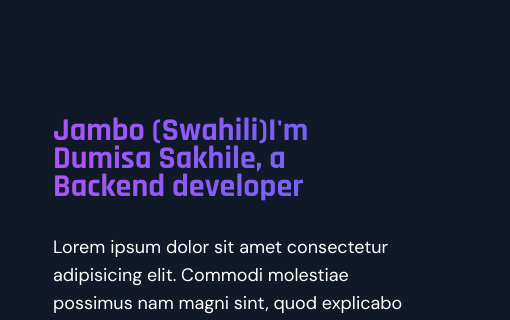
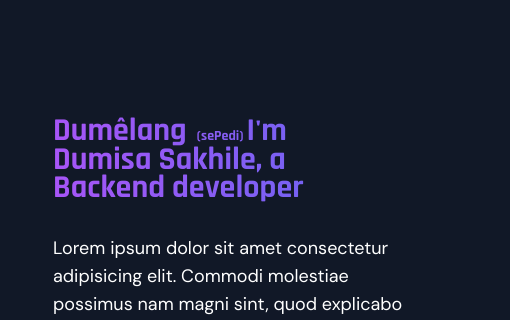
Before and after one commit to dumisa-sakhile/Dumisa, a website built with Vite: page index.html in a window 1280 px wide. Shown: the part 125-445 px from the top of the page, 627-1137 px from the left. Built offline with nearby package versions, Linux system fonts and the light colour scheme.

Commit message:
add random greeting to the hero section

```diff
--- a/index.html
+++ b/index.html
@@ -44,8 +44,8 @@
       <article class="flex flex-col gap-8 w-[300px] md:w-[350px]">
         <h1
           class="rajdhani-bold text-lg lg:text-[2rem] text-transparent bg-clip-text bg-gradient-to-r from-purple-500 to-indigo-500">
-          <span id="greeting">Jambo</span>&nbsp;<span id="greetLanguage text-sm"
-            >(Swahili)</span
+          <span id="greeting">Jambo</span>&nbsp;<span id="greetLanguage"
+             class="text-sm">(Swahili)</span
           >I'm Dumisa&nbsp;Sakhile, a Backend developer
         </h1>
 
--- a/main.js
+++ b/main.js
@@ -235,3 +235,30 @@ $("#share").addEventListener("click",function(){
   }
 
 });
+
+
+// Greeting
+const greeting = $("#greeting");
+
+const greetLanguage = $("#greetLanguage");
+
+const loadGreeting = async ()=>{
+
+const res = await fetch("/greetings.json")
+
+const greetings = await res.json()
+
+setInterval(() => {
+
+let round = Math.random();
+
+let random = Math.round(round * (greetings.length - 1));
+
+greeting.textContent = `${greetings[random].greeting}`;
+
+greetLanguage.textContent = `   ${greetings[random].language}    `;
+
+   },4000)}
+
+loadGreeting();
+// Greeting end
--- /dev/null
+++ b/public/greetings.json
@@ -0,0 +1,70 @@
+[
+  {
+    "greeting": "Sawubona",
+    "language": "(isiZulu)"
+  },
+  {
+    "greeting": "Hello",
+    "language": "(English)"
+  },
+  {
+    "greeting": "Molo",
+    "language": "(isiXhosa)"
+  },
+  {
+    "greeting": "Sawubona",
+    "language": "(isiSwati)"
+  },
+  {
+    "greeting": "Ndaa",
+    "language": "(tsiVenda)"
+  },
+  {
+    "greeting": "Sawubona",
+    "language": "(isiZulu)"
+  },
+  {
+    "greeting": "Mhoro",
+    "language": "(Shona)"
+  },
+  {
+    "greeting": "Dumêlang",
+    "language": "(sePedi)"
+  },
+  {
+    "greeting": "Lotjhani",
+    "language": "(isiNdebele)"
+  },
+  {
+    "greeting": "Lumela",
+    "language": "(seSotho)"
+  },
+  {
+    "greeting": "Jambo",
+    "language": "(Swahili)"
+  },
+  {
+    "greeting": "Sannu",
+    "language": "(Hausa)"
+  },
+  {
+    "greeting": "Moni",
+    "language": "(Yoruba)"
+  },
+  {
+    "greeting": "Kedu",
+    "language": "(Igbo)"
+  },
+  {
+    "greeting": "Salama",
+    "language": "(Somali)"
+  },
+  {
+    "greeting": "Avuxeni",
+    "language": "(Tsonga)"
+  },
+  {
+    "greeting": "Sawubona",
+    "language": "(Ngoni)"
+  }
+]
```
